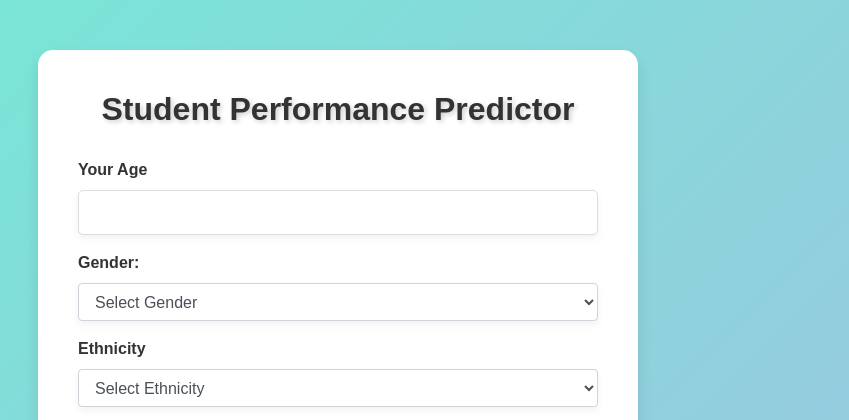
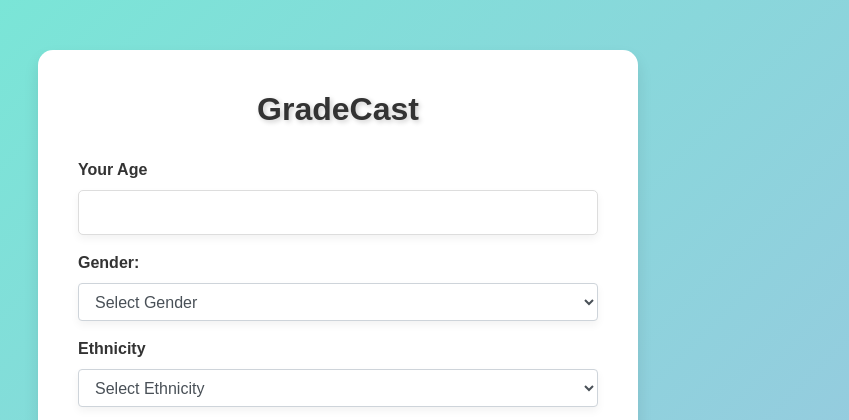
Before and after one commit to aniketroy9172014/SPP, a Flask app: page / in a window 1280 px wide. Shown: the top 420 px of the page, without its empty margins (302-1151 px from the left). Run offline with Flask 3, Linux system fonts and the light colour scheme; parts of the project's set-up code (start-up, migrations or seed data) failed here and were passed over; some libraries are stand-ins or nearby versions.

Commit message:
Update index.html

```diff
--- a/templates/index.html
+++ b/templates/index.html
@@ -3,13 +3,13 @@
 <head>
     <meta charset="UTF-8">
     <meta name="viewport" content="width=device-width, initial-scale=1.0">
-    <title>Student Performance Predictor</title>
+    <title>GradeCast</title>
     <link rel="stylesheet" href="https://maxcdn.bootstrapcdn.com/bootstrap/4.0.0/css/bootstrap.min.css">
     <link rel="stylesheet" href="{{ url_for('static', filename='style.css') }}">
 </head>
 <body>
     <div class="container">
-        <h1 class="title">Student Performance Predictor</h1>
+        <h1 class="title">GradeCast</h1>
         <form method="POST" action="/predict" class="fade-in-form">
             <div class="form-group">
                 <label for="Age">Your Age</label>
```
